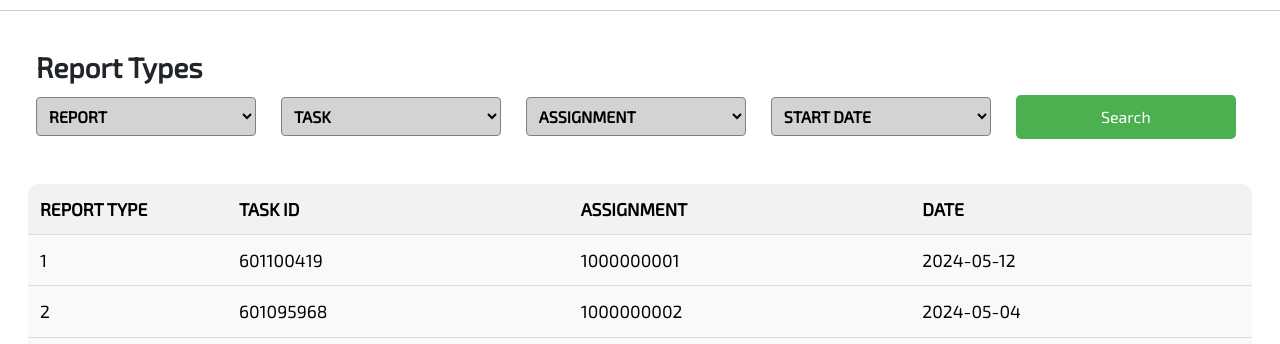
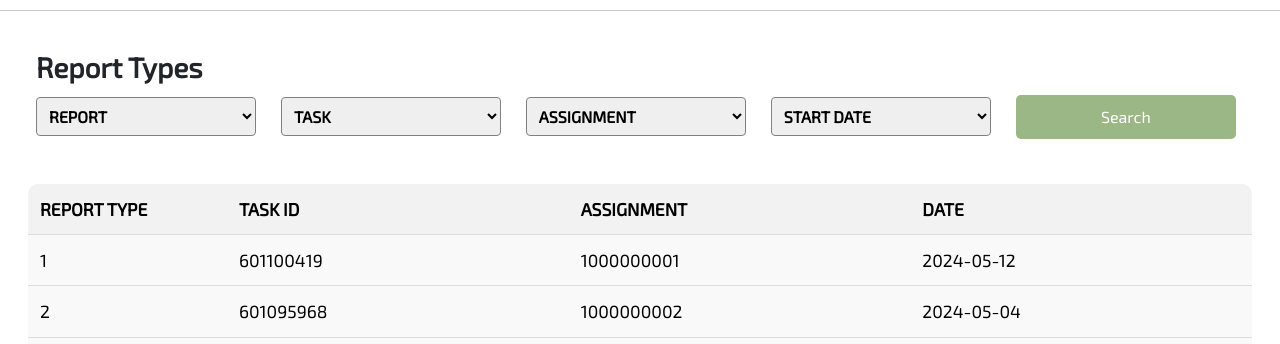
Before and after one commit to Niles-Rondez/Task-Management-and-Notification-System-for-SMG, a PHP site: page /reports.php in a window 1280 px wide. Shown: the part 76-420 px from the top of the page. Run offline with PHP 8.4, Linux system fonts and the light colour scheme; data comes from the database, SQL or seed files in the repository; some libraries are stand-ins or nearby versions.

Commit message:
Update style.css

```diff
--- a/styles/style.css
+++ b/styles/style.css
@@ -268,13 +268,12 @@ html {
   padding: 8px;
   border-radius: 10px;
   border: 1px solid gray; /* Gray outline */
-  background-color: lightgray; /* Lighter gray fill */
   width: 18%; /* Adjust width for larger dropdowns */
   margin-right: 10px; /* Add space between dropdowns */
 }
 
 #search-button {
-  background-color: gray; /* Gray color for search button */
+  background-color: rgba(131, 166, 103, 0.8);
   color: white;
   border: none;
   cursor: pointer;
@@ -632,12 +631,16 @@ html {
 }
 
 .search-button {
-  background-color: #4caf50;
+  background-color: rgba(131, 166, 103, 0.8);
   color: white;
   border: none;
   padding: 10px;
   cursor: pointer;
   border-radius: 5px;
+}
+.search-button:hover {
+  background-color: rgba(77, 116, 47, 0.8);
+
 }
 
 /* Users */
```
